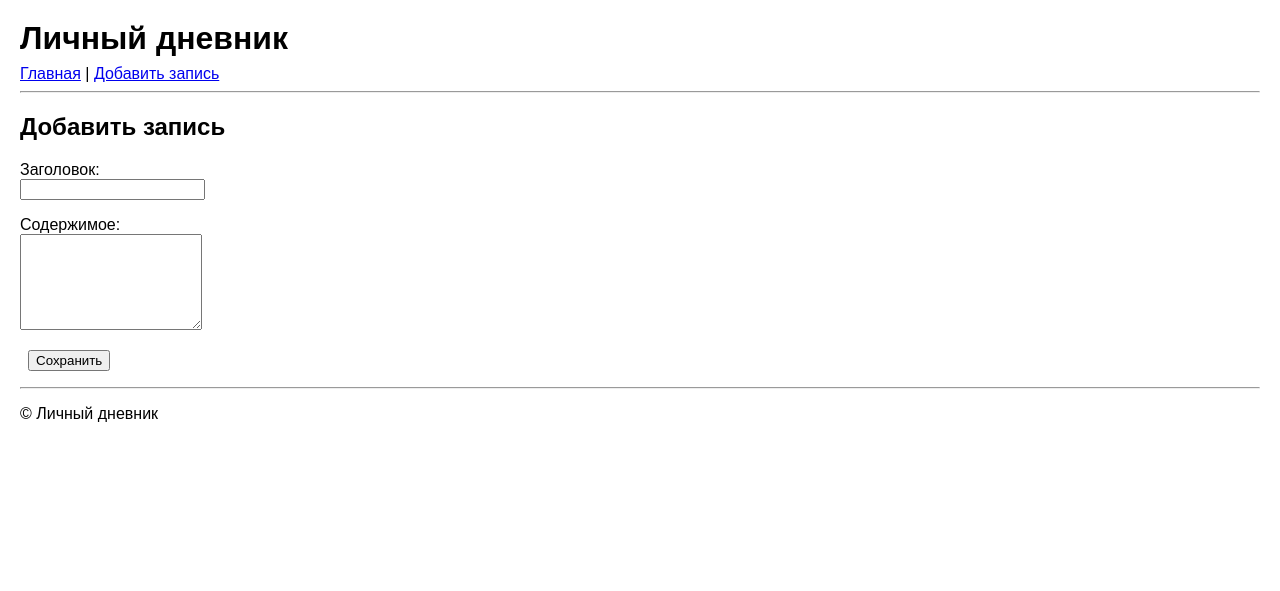
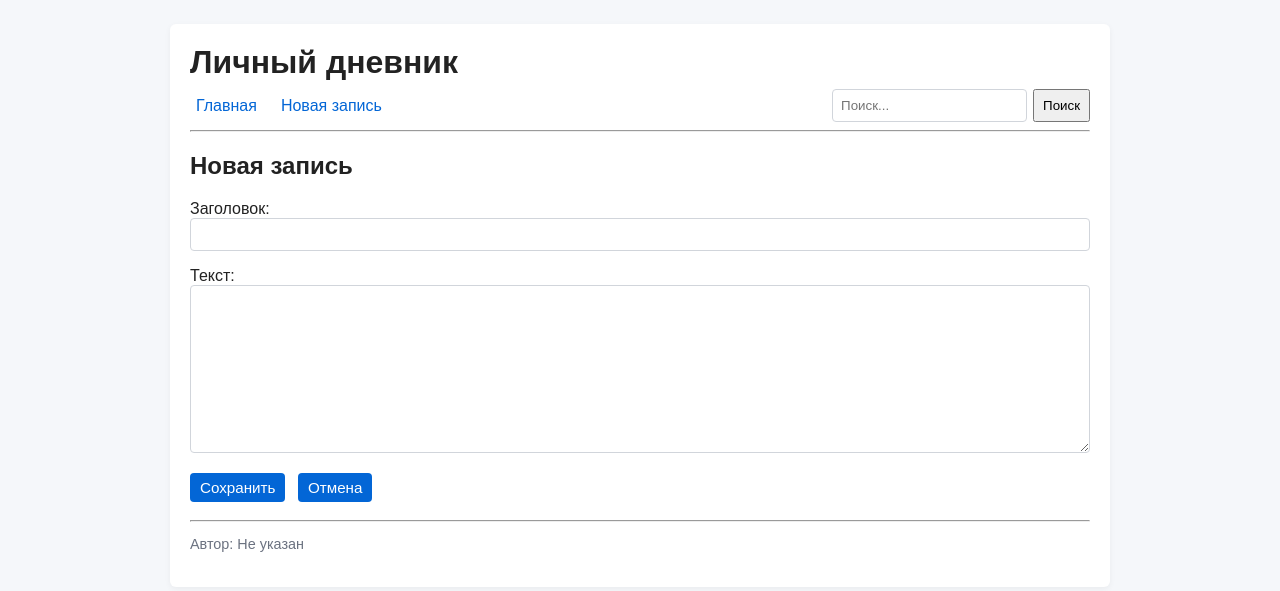
Before and after one commit to chikkopitch/personal-diary_chikkopitch, a Flask app: page /add in a window 1280 px wide. Shown: the top 591 px of the page. Run offline with Flask 3, Linux system fonts and the light colour scheme.

Commit message:
feat: добавлены шаблоны и статические файлы

```diff
--- a/personal-diary/static/style.css
+++ b/personal-diary/static/style.css
@@ -1,6 +1,53 @@
-body { font-family: Arial, sans-serif; margin: 20px; }
-header h1 { margin: 0; }
-nav { margin: 8px 0; }
 ul { list-style: none; padding: 0; }
-li { margin: 8px 0; }
-button { margin-left: 8px; }
+/* Основные стили страницы */
+body {
+	font-family: Arial, Helvetica, sans-serif;
+	background: #f5f7fa;
+	color: #222;
+	margin: 0;
+	padding: 0;
+}
+.container {
+	max-width: 900px;
+	margin: 24px auto;
+	padding: 20px;
+	background: #ffffff;
+	box-shadow: 0 2px 6px rgba(0,0,0,0.05);
+	border-radius: 6px;
+}
+
+header h1 { margin: 0 0 8px 0; }
+.main-nav { display:flex; align-items:center; gap:12px; flex-wrap:wrap; }
+.main-nav a { text-decoration:none; color:#0366d6; padding:4px 6px; }
+.search-form { margin-left: auto; display:flex; gap:6px; }
+.search-form input { padding:6px; }
+.search-form button { padding:6px 8px; }
+
+.entries-list { display:flex; flex-direction:column; gap:12px; }
+.card { border:1px solid #e1e4e8; padding:12px; border-radius:8px; background:#fff; }
+.card h3 { margin:0 0 6px 0; }
+.meta { color:#6b7280; font-size:0.9em; margin-bottom:8px; }
+.actions { margin-top:10px; }
+
+/* Кнопки и формы */
+.btn { display:inline-block; text-decoration:none; background:#0366d6; color:#fff; padding:6px 10px; border-radius:4px; border:none; cursor:pointer; font-size:0.95em; }
+.btn.danger { background:#d73a49; }
+.btn + .btn { margin-left:8px; }
+
+.entry-form input[type="text"], .entry-form textarea, .search-form input {
+	width:100%;
+	padding:8px;
+	box-sizing:border-box;
+	border:1px solid #d1d5db;
+	border-radius:4px;
+}
+.entry-form textarea { min-height:160px; }
+
+form { margin:0; }
+
+footer { margin-top:18px; color:#6b7280; font-size:0.9em; }
+
+@media (max-width:600px) {
+	.main-nav { flex-direction:column; align-items:flex-start; }
+	.search-form { width:100%; }
+}
--- a/personal-diary/templates/add.html
+++ b/personal-diary/templates/add.html
@@ -1,10 +1,21 @@
 {% extends 'base.html' %}
 
 {% block content %}
-  <h2>Добавить запись</h2>
-  <form method="post">
-    <p><label>Заголовок:<br><input name="title"></label></p>
-    <p><label>Содержимое:<br><textarea name="content" rows="6"></textarea></label></p>
-    <p><button type="submit">Сохранить</button></p>
+  <h2>Новая запись</h2>
+  <form method="post" class="entry-form">
+    <p>
+      <label>Заголовок:<br>
+        <input type="text" name="title" required>
+      </label>
+    </p>
+    <p>
+      <label>Текст:<br>
+        <textarea name="content" rows="10" required></textarea>
+      </label>
+    </p>
+    <p>
+      <button class="btn" type="submit">Сохранить</button>
+      <a class="btn" href="/">Отмена</a>
+    </p>
   </form>
 {% endblock %}
--- a/personal-diary/templates/base.html
+++ b/personal-diary/templates/base.html
@@ -7,10 +7,16 @@
   <link rel="stylesheet" href="/static/style.css">
 </head>
 <body>
+  <div class="container">
     <header>
       <h1>Личный дневник</h1>
-    <nav>
-      <a href="/">Главная</a> | <a href="/add">Добавить запись</a>
+      <nav class="main-nav">
+        <a href="/">Главная</a>
+        <a href="/add">Новая запись</a>
+        <form class="search-form" method="get" action="/search">
+          <input type="text" name="q" placeholder="Поиск...">
+          <button type="submit">Поиск</button>
+        </form>
       </nav>
       <hr>
     </header>
@@ -19,7 +25,8 @@
     </main>
     <footer>
       <hr>
-    <p>© Личный дневник</p>
+      <p>Автор: Не указан</p>
     </footer>
+  </div>
 </body>
 </html>
```
Also changed, not shown: personal-diary/templates/detail.html (+16 -3 lines), personal-diary/templates/edit.html (+16 -5 lines), personal-diary/templates/index.html (+17 -11 lines). Lines whose indentation alone changed are shown as unchanged.
